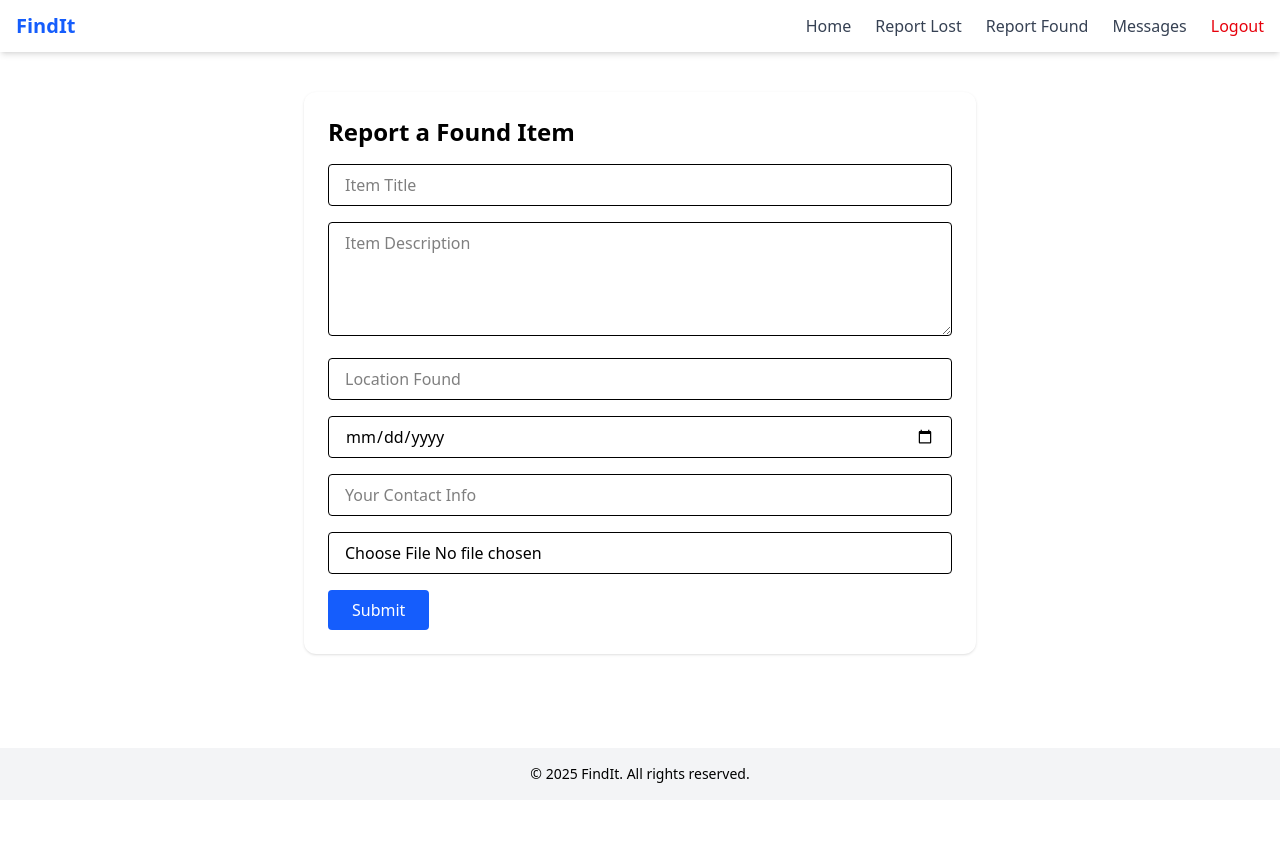
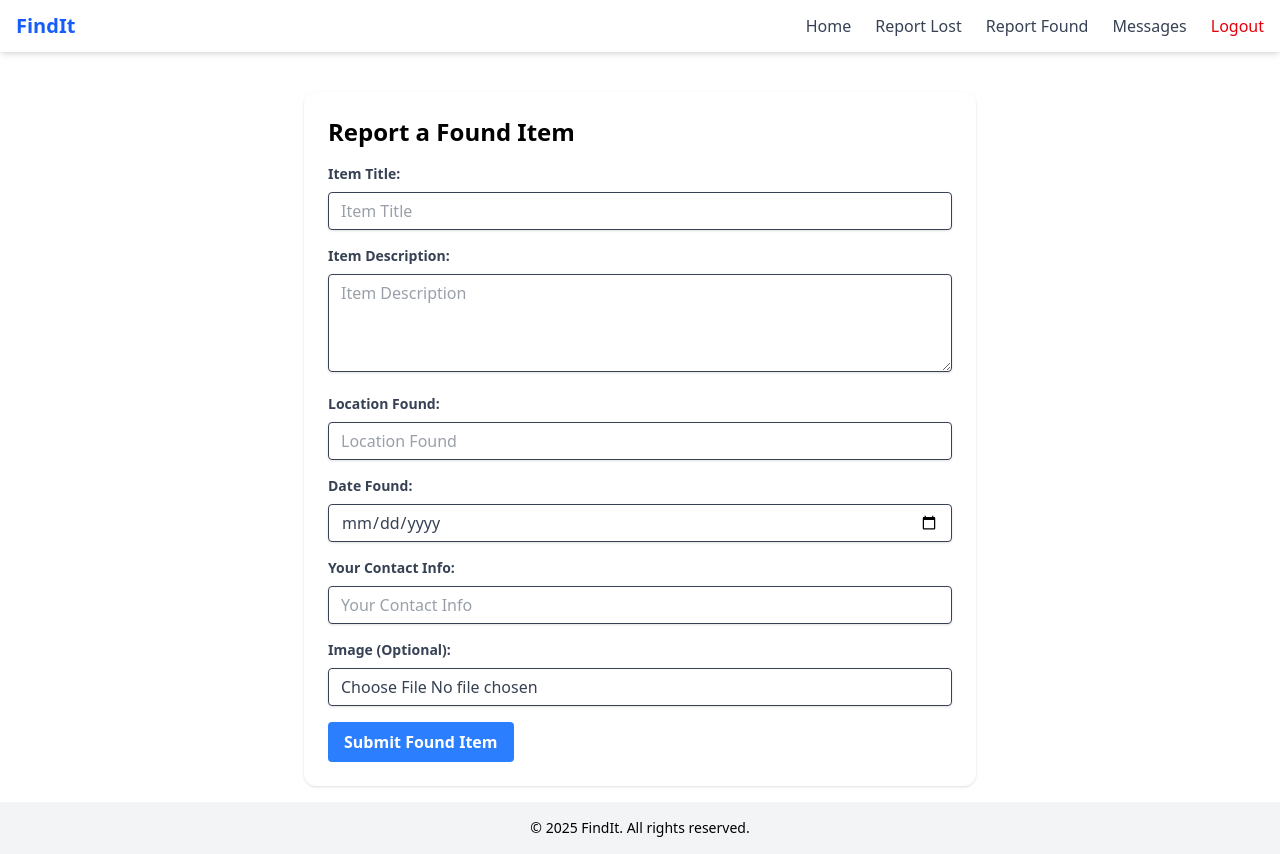
Before and after one commit to Alwalaswarnaraj/findit-frontend, a React (Vite) app: page /found/report in a window 1280 px wide. Before the commit the page ends 800 px from the top, so only its background shows below. Built offline with nearby package versions, Linux system fonts and the light colour scheme; no server answers; sample sign-in values are in the browser's storage.

Commit message:
enhanced the UI of the found and lost items form

```diff
--- a/src/components/FoundItemForm.jsx
+++ b/src/components/FoundItemForm.jsx
@@ -1,8 +1,9 @@
-import { useState, useEffect } from "react";
-import axios from "axios";
+// FoundItemForm.jsx
+import React, { useState, useEffect } from "react";
 import { useNavigate } from "react-router-dom";
 import api from "../services/api";
-
+import { toast, ToastContainer } from 'react-toastify';
+import 'react-toastify/dist/ReactToastify.css';
 
 const FoundItemForm = () => {
   const navigate = useNavigate();
@@ -10,7 +11,7 @@ const FoundItemForm = () => {
 
   useEffect(() => {
     if (!token) {
-      navigate("/login"); // Redirect to login if not logged in
+      navigate("/login");
     }
   }, [token, navigate]);
 
@@ -49,17 +50,22 @@ const FoundItemForm = () => {
     if (image) data.append("image", image);
 
     try {
-      const res = await api.post("/api/found", data,{
+      const res = await api.post("/api/found", data, {
         headers: {
           "Content-Type": "multipart/form-data",
           Authorization: `Bearer ${token}`,
         },
       });
       console.log("Found item submitted successfully:", res.data);
-      // Reset the form or show success message
+      toast.success("Found item submitted successfully!");
+      setFormData({ title: "", description: "", location: "", dateFound: "", contactInfo: "" });
+      setImage(null);
+      // Optionally navigate to a different page after success: navigate("/");
     } catch (err) {
       console.error("Error submitting found item:", err);
-      setError(err.response?.data?.message ||  "Failed to submit found item");
+      const errorMessage = err.response?.data?.message || "Failed to submit found item";
+      setError(errorMessage);
+      toast.error(errorMessage);
     } finally {
       setLoading(false);
     }
@@ -69,65 +75,90 @@ const FoundItemForm = () => {
     <div className="max-w-2xl mx-auto p-6 bg-white shadow rounded-xl mt-6">
       <h2 className="text-2xl font-bold mb-4">Report a Found Item</h2>
       <form onSubmit={handleSubmit} className="space-y-4">
+        <div>
+          <label htmlFor="title" className="block text-gray-700 text-sm font-bold mb-2">Item Title:</label>
           <input
             type="text"
+            id="title"
             name="title"
             placeholder="Item Title"
             value={formData.title}
             onChange={handleChange}
-          className="w-full border px-4 py-2 rounded"
+            className="shadow appearance-none border rounded w-full py-2 px-3 text-gray-700 leading-tight focus:outline-none focus:shadow-outline"
             required
           />
+        </div>
+        <div>
+          <label htmlFor="description" className="block text-gray-700 text-sm font-bold mb-2">Item Description:</label>
           <textarea
+            id="description"
             name="description"
             placeholder="Item Description"
             value={formData.description}
             onChange={handleChange}
-          className="w-full border px-4 py-2 rounded"
+            className="shadow appearance-none border rounded w-full py-2 px-3 text-gray-700 leading-tight focus:outline-none focus:shadow-outline"
             rows="4"
             required
           />
+        </div>
+        <div>
+          <label htmlFor="location" className="block text-gray-700 text-sm font-bold mb-2">Location Found:</label>
           <input
             type="text"
+            id="location"
             name="location"
             placeholder="Location Found"
             value={formData.location}
             onChange={handleChange}
-          className="w-full border px-4 py-2 rounded"
+            className="shadow appearance-none border rounded w-full py-2 px-3 text-gray-700 leading-tight focus:outline-none focus:shadow-outline"
             required
           />
+        </div>
+        <div>
+          <label htmlFor="dateFound" className="block text-gray-700 text-sm font-bold mb-2">Date Found:</label>
           <input
             type="date"
+            id="dateFound"
             name="dateFound"
             value={formData.dateFound}
             onChange={handleChange}
-          className="w-full border px-4 py-2 rounded"
+            className="shadow appearance-none border rounded w-full py-2 px-3 text-gray-700 leading-tight focus:outline-none focus:shadow-outline"
             required
           />
+        </div>
+        <div>
+          <label htmlFor="contactInfo" className="block text-gray-700 text-sm font-bold mb-2">Your Contact Info:</label>
           <input
             type="text"
+            id="contactInfo"
             name="contactInfo"
             placeholder="Your Contact Info"
             value={formData.contactInfo}
             onChange={handleChange}
-          className="w-full border px-4 py-2 rounded"
+            className="shadow appearance-none border rounded w-full py-2 px-3 text-gray-700 leading-tight focus:outline-none focus:shadow-outline"
             required
           />
+        </div>
+        <div>
+          <label htmlFor="image" className="block text-gray-700 text-sm font-bold mb-2">Image (Optional):</label>
           <input
             type="file"
+            id="image"
             accept="image/*"
             onChange={handleImageChange}
-          className="w-full border px-4 py-2 rounded"
+            className="shadow appearance-none border rounded w-full py-2 px-3 text-gray-700 leading-tight focus:outline-none focus:shadow-outline"
           />
-        {error && <p className="text-red-500">{error}</p>}
+        </div>
+        {error && <p className="text-red-500 text-sm italic">{error}</p>}
         <button
           type="submit"
-          className="bg-blue-600 text-white px-6 py-2 rounded hover:bg-blue-700 transition"
+          className="bg-blue-500 hover:bg-blue-700 text-white font-bold py-2 px-4 rounded focus:outline-none focus:shadow-outline"
           disabled={loading}
         >
-          {loading ? "Submitting..." : "Submit"}
+          {loading ? "Submitting..." : "Submit Found Item"}
         </button>
       </form>
+      <ToastContainer position="top-right" autoClose={3000} hideProgressBar={false} newestOnTop closeOnClick rtl={false} pauseOnFocusLoss draggable pauseOnHover />
     </div>
   );
 };
--- a/src/components/LostItemForm.jsx
+++ b/src/components/LostItemForm.jsx
@@ -1,8 +1,9 @@
-import { useState, useEffect } from "react";
-import axios from "axios";
+// LostItemForm.jsx
+import React, { useState, useEffect } from "react";
 import { useNavigate } from "react-router-dom";
 import api from "../services/api";
-// import api from "../../api"; // Adjust the import path as necessary
+import { toast, ToastContainer } from 'react-toastify';
+import 'react-toastify/dist/ReactToastify.css';
 
 const LostItemForm = () => {
   const navigate = useNavigate();
@@ -57,10 +58,15 @@ const LostItemForm = () => {
       });
 
       console.log("Lost item submitted:", res.data);
+      toast.success("Lost item submitted successfully!");
+      setFormData({ title: "", description: "", location: "", dateLost: "", contactInfo: "" });
+      setImage(null);
       navigate("/"); // redirect or show success
     } catch (err) {
       console.error("Error submitting lost item:", err);
-      setError(err.response?.data?.message || "Failed to submit lost item");
+      const errorMessage = err.response?.data?.message || "Failed to submit lost item";
+      setError(errorMessage);
+      toast.error(errorMessage);
     } finally {
       setLoading(false);
     }
@@ -70,65 +76,90 @@ const LostItemForm = () => {
     <div className="max-w-2xl mx-auto p-6 bg-white shadow rounded-xl mt-6">
       <h2 className="text-2xl font-bold mb-4">Report a Lost Item</h2>
       <form onSubmit={handleSubmit} className="space-y-4">
+        <div>
+          <label htmlFor="title" className="block text-gray-700 text-sm font-bold mb-2">Item Title:</label>
           <input
             type="text"
+            id="title"
             name="title"
             placeholder="Item Title"
             value={formData.title}
             onChange={handleChange}
-          className="w-full border px-4 py-2 rounded"
+            className="shadow appearance-none border rounded w-full py-2 px-3 text-gray-700 leading-tight focus:outline-none focus:shadow-outline"
             required
           />
+        </div>
+        <div>
+          <label htmlFor="description" className="block text-gray-700 text-sm font-bold mb-2">Item Description:</label>
           <textarea
+            id="description"
             name="description"
             placeholder="Item Description"
             value={formData.description}
             onChange={handleChange}
-          className="w-full border px-4 py-2 rounded"
+            className="shadow appearance-none border rounded w-full py-2 px-3 text-gray-700 leading-tight focus:outline-none focus:shadow-outline"
             rows="4"
             required
           />
+        </div>
+        <div>
+          <label htmlFor="location" className="block text-gray-700 text-sm font-bold mb-2">Location Lost:</label>
           <input
             type="text"
+            id="location"
             name="location"
             placeholder="Location Lost"
             value={formData.location}
             onChange={handleChange}
-          className="w-full border px-4 py-2 rounded"
+            className="shadow appearance-none border rounded w-full py-2 px-3 text-gray-700 leading-tight focus:outline-none focus:shadow-outline"
             required
           />
+        </div>
+        <div>
+          <label htmlFor="dateLost" className="block text-gray-700 text-sm font-bold mb-2">Date Lost:</label>
           <input
             type="date"
+            id="dateLost"
             name="dateLost"
             value={formData.dateLost}
             onChange={handleChange}
-          className="w-full border px-4 py-2 rounded"
+            className="shadow appearance-none border rounded w-full py-2 px-3 text-gray-700 leading-tight focus:outline-none focus:shadow-outline"
             required
           />
+        </div>
+        <div>
+          <label htmlFor="contactInfo" className="block text-gray-700 text-sm font-bold mb-2">Your Contact Info:</label>
           <input
             type="text"
+            id="contactInfo"
             name="contactInfo"
             placeholder="Your Contact Info"
             value={formData.contactInfo}
             onChange={handleChange}
-          className="w-full border px-4 py-2 rounded"
+            className="shadow appearance-none border rounded w-full py-2 px-3 text-gray-700 leading-tight focus:outline-none focus:shadow-outline"
             required
           />
+        </div>
+        <div>
+          <label htmlFor="image" className="block text-gray-700 text-sm font-bold mb-2">Image (Optional):</label>
           <input
             type="file"
+            id="image"
             accept="image/*"
             onChange={handleImageChange}
-          className="w-full border px-4 py-2 rounded"
+            className="shadow appearance-none border rounded w-full py-2 px-3 text-gray-700 leading-tight focus:outline-none focus:shadow-outline"
           />
-        {error && <p className="text-red-500">{error}</p>}
+        </div>
+        {error && <p className="text-red-500 text-sm italic">{error}</p>}
         <button
           type="submit"
-          className="bg-blue-600 text-white px-6 py-2 rounded hover:bg-blue-700 transition"
+          className="bg-blue-500 hover:bg-blue-700 text-white font-bold py-2 px-4 rounded focus:outline-none focus:shadow-outline"
           disabled={loading}
         >
-          {loading ? "Submitting..." : "Submit"}
+          {loading ? "Submitting..." : "Submit Lost Item"}
         </button>
       </form>
+      <ToastContainer position="top-right" autoClose={3000} hideProgressBar={false} newestOnTop closeOnClick rtl={false} pauseOnFocusLoss draggable pauseOnHover />
     </div>
   );
 };
```
Lines whose indentation alone changed are shown as unchanged.
